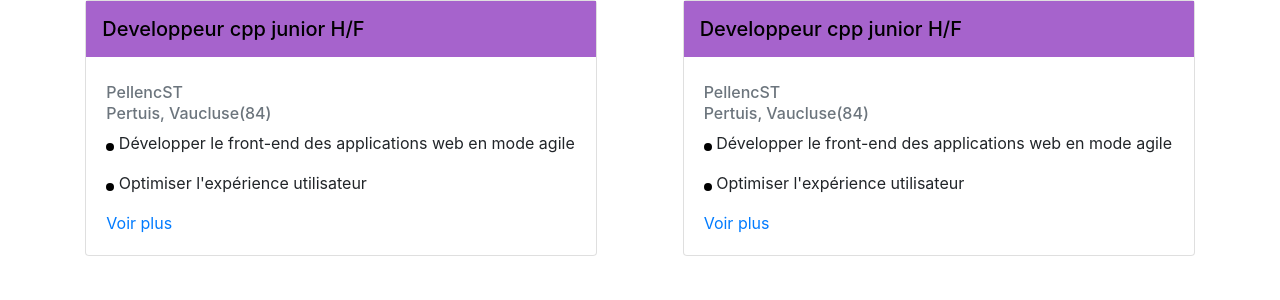
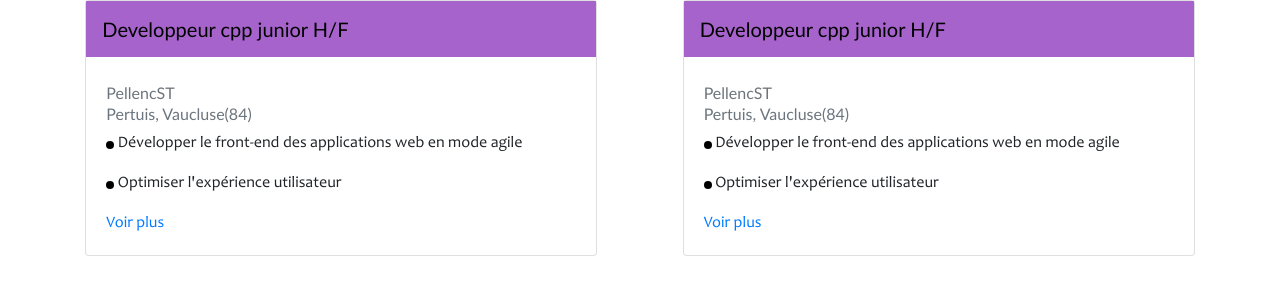
Before and after one commit to evegomez1974/j-stalk-front, a Nuxt app: page /test in a window 1280 px wide. Shown: the top 300 px of the page. Built offline with nearby package versions, Linux system fonts and the light colour scheme.

Commit message:
JS-43: Implémentation de la police

```diff
--- a/assets/css/card.scss
+++ b/assets/css/card.scss
@@ -1,3 +1,8 @@
+@font-face {
+    font-family: "Candara";
+    src: local("Candara"), url("../fonts/candara.ttf") format("truetype");
+  }
+
 .card-title {
     background: var(--jstalk-color-primary) ;
     color: var(--jstalk-color-dark);
@@ -12,6 +17,7 @@
 
 body {
     background: var(--jstalk-color-background);
+    font-family: "Candara";
 }
 
 .card {
```
Also changed, not shown: assets/fonts/candara-light.ttf (added), assets/fonts/candara.ttf (added).
